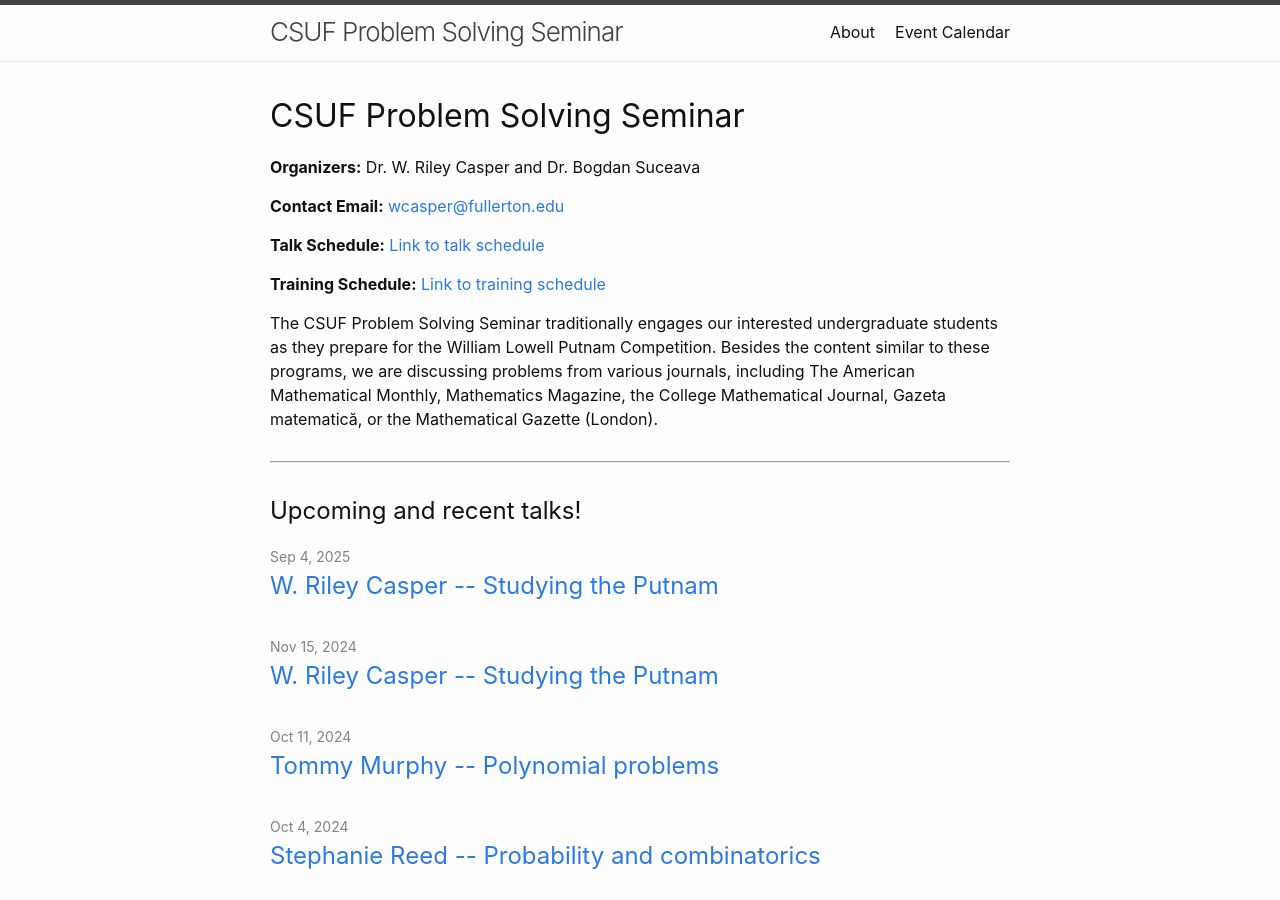
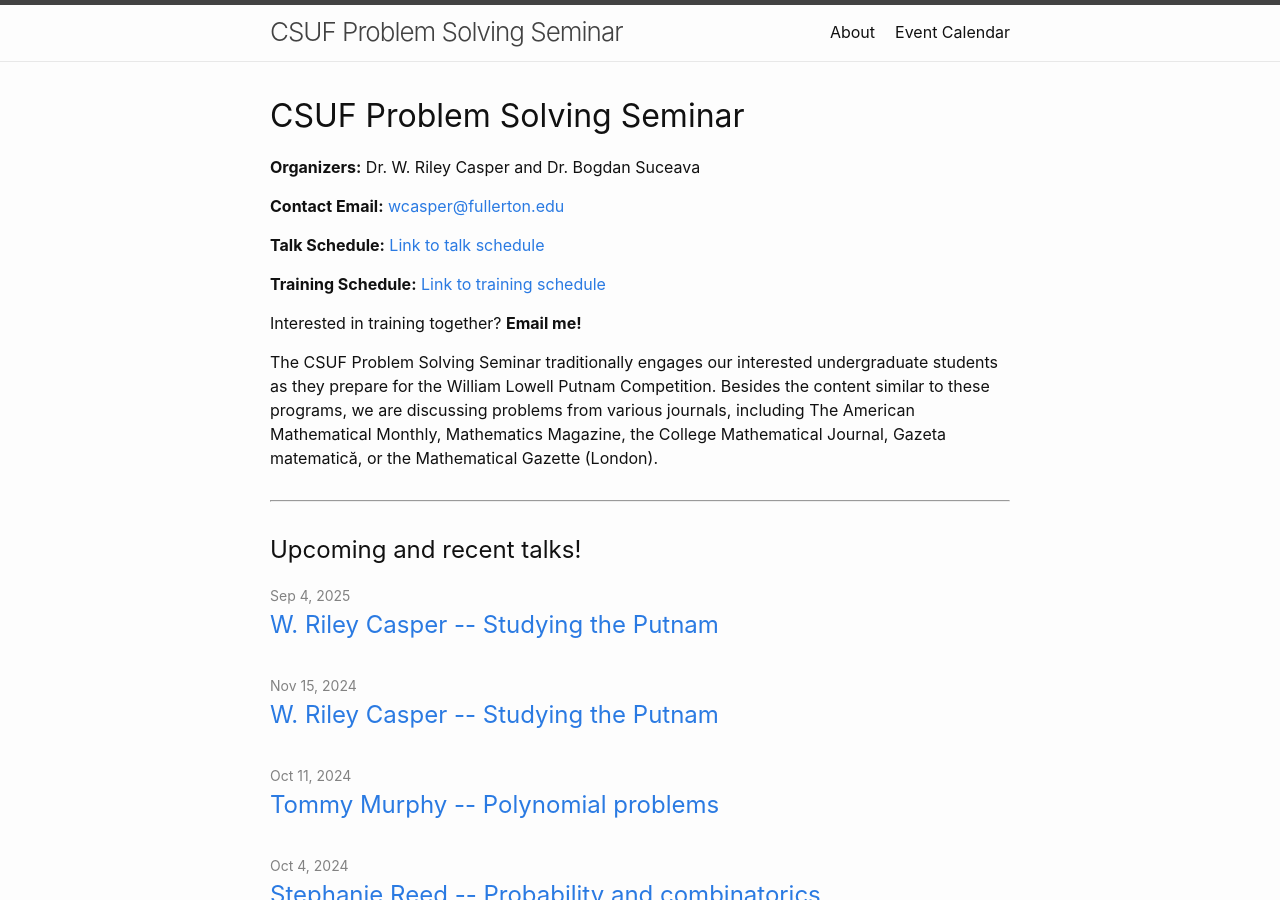
Before and after one commit to wcasper/problem-seminar, a Jekyll site: the page built from index.md, in a window 1280 px wide and 900 px high. Built offline with Jekyll 4.4.1, drawn with Linux system fonts in a browser that asks for light colours.

Commit message:
added email me

```diff
--- a/index.md
+++ b/index.md
@@ -17,6 +17,8 @@ title: CSUF Problem Solving Seminar
 
 **Training Schedule:** [Link to training schedule](/training)
 
+Interested in training together?  **Email me!**
+
 
 The CSUF Problem Solving Seminar traditionally engages our interested
 undergraduate students as they prepare for the William Lowell Putnam
```
